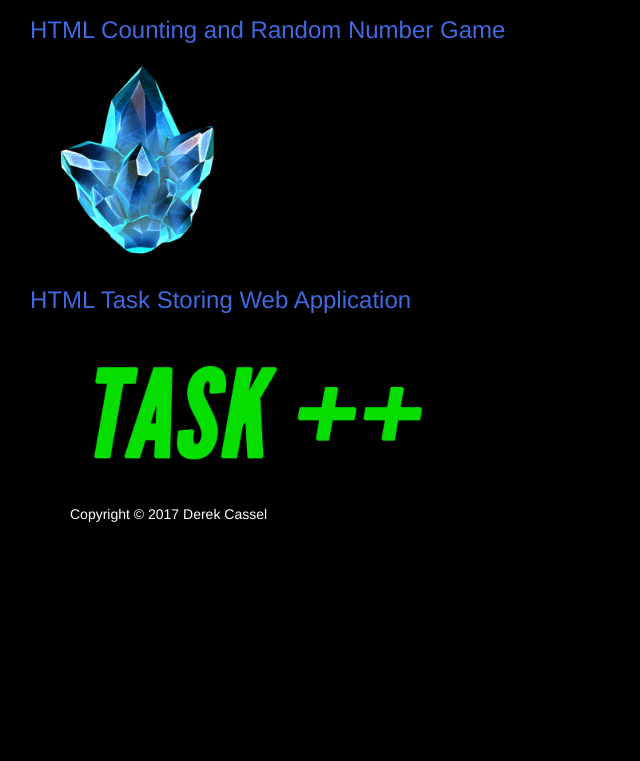
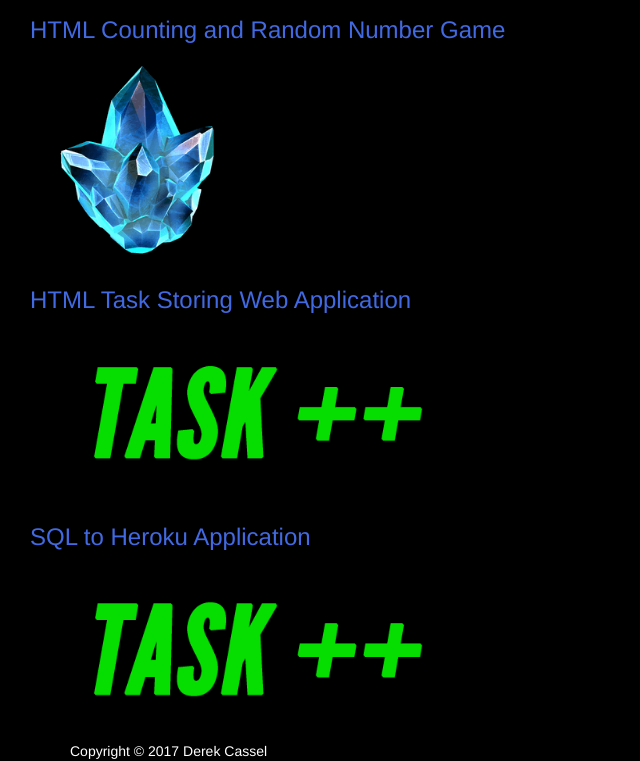
Before and after one commit to refindthetime/Refindthetime--Creations, a plain HTML site: page projects.html in a window 1280 px wide. Shown: the part 370-1131 px from the top of the page, without its empty margins (0-640 px from the left). Before the commit the page ends 894 px from the top, so only its background shows below. Drawn offline with nearby package versions, Linux system fonts and the light colour scheme.

Commit message:
added pokeburger

```diff
--- a/projects.html
+++ b/projects.html
@@ -42,6 +42,9 @@
 <h3>HTML Task Storing Web Application</h3>
 <button type="button" class="btn btn-link"><img src="assets/images/task++.png" class="img-responsive" width="400" alt="Task++" id="task++" onclick=" window.open('https://alex-117.github.io/WUNC-inc/')"></button>
 <br>
+<h3>SQL to Heroku Application</h3>
+<button type="button" class="btn btn-link"><img src="assets/images/task++.png" class="img-responsive" width="400" alt="Task++" id="task++" onclick=" window.open('https://floating-reef-78840.herokuapp.com/burgers')"></button>
+<br>
 </div>
 </div>
 </div>
```
